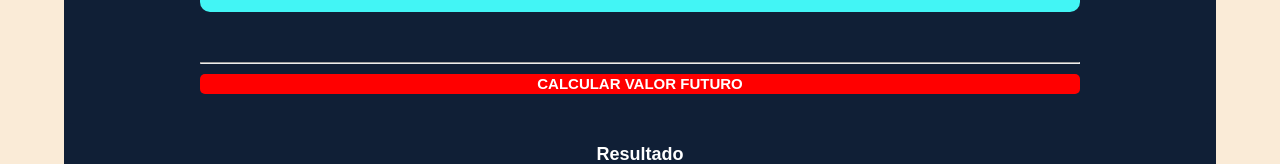
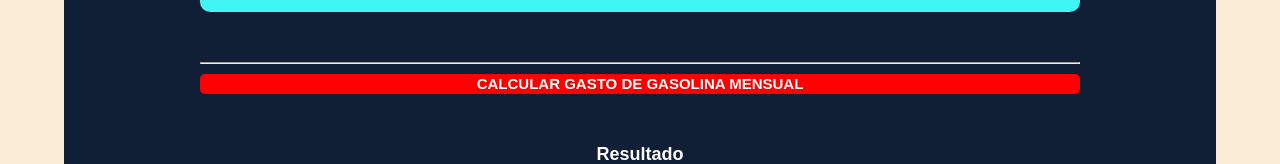
Before and after one commit to Irwinesc/calculadora-consumo-gasolina, a plain HTML site: page index.html in a window 1280 px wide. Shown: the part 751-915 px from the top of the page. Drawn offline with Linux system fonts and the light colour scheme.

Commit message:
Change in button

```diff
--- a/index.html
+++ b/index.html
@@ -43,7 +43,7 @@
                 <br>
                 <hr>
                 <div>
-                    <button class="button" type="button" onclick="mostrar()">Calcular valor futuro</button>
+                    <button class="button" type="button" onclick="mostrar()">Calcular gasto de gasolina mensual</button>
                 </div>
             </fieldset>
         </form>
```
